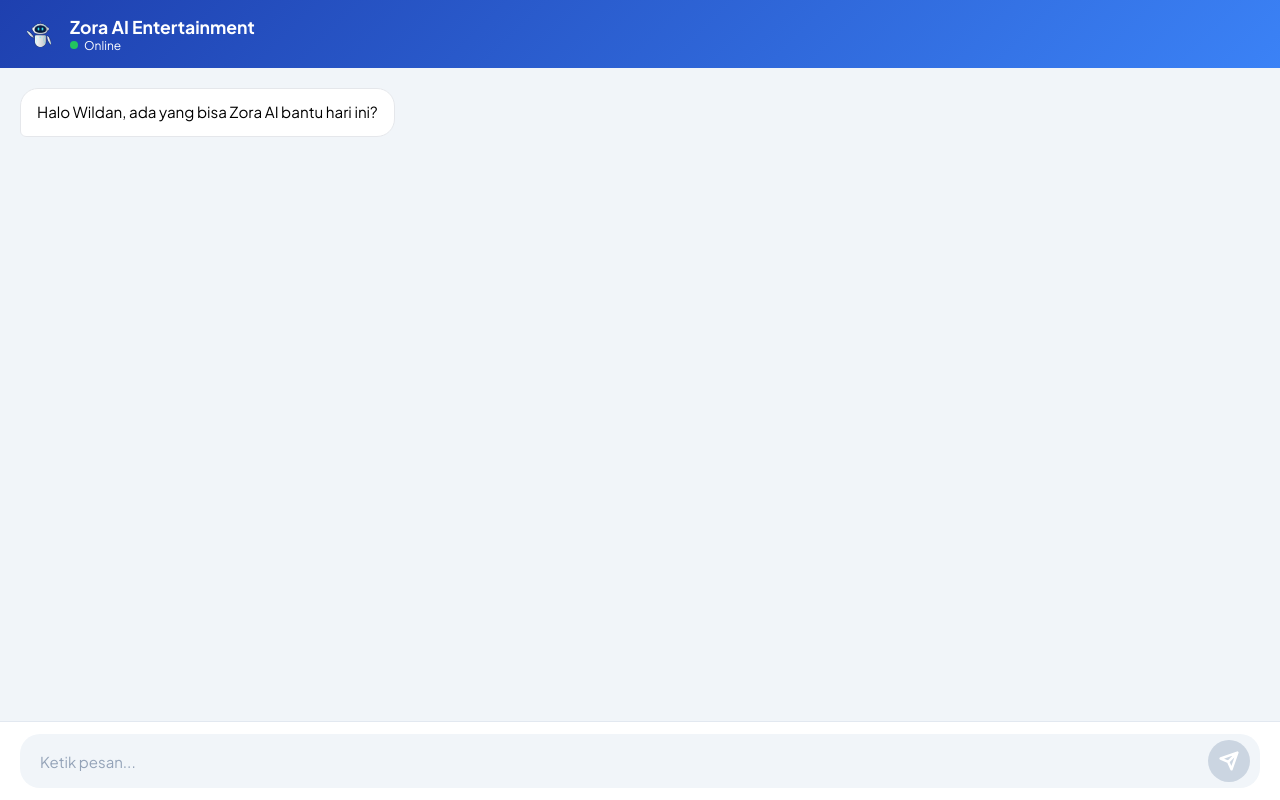
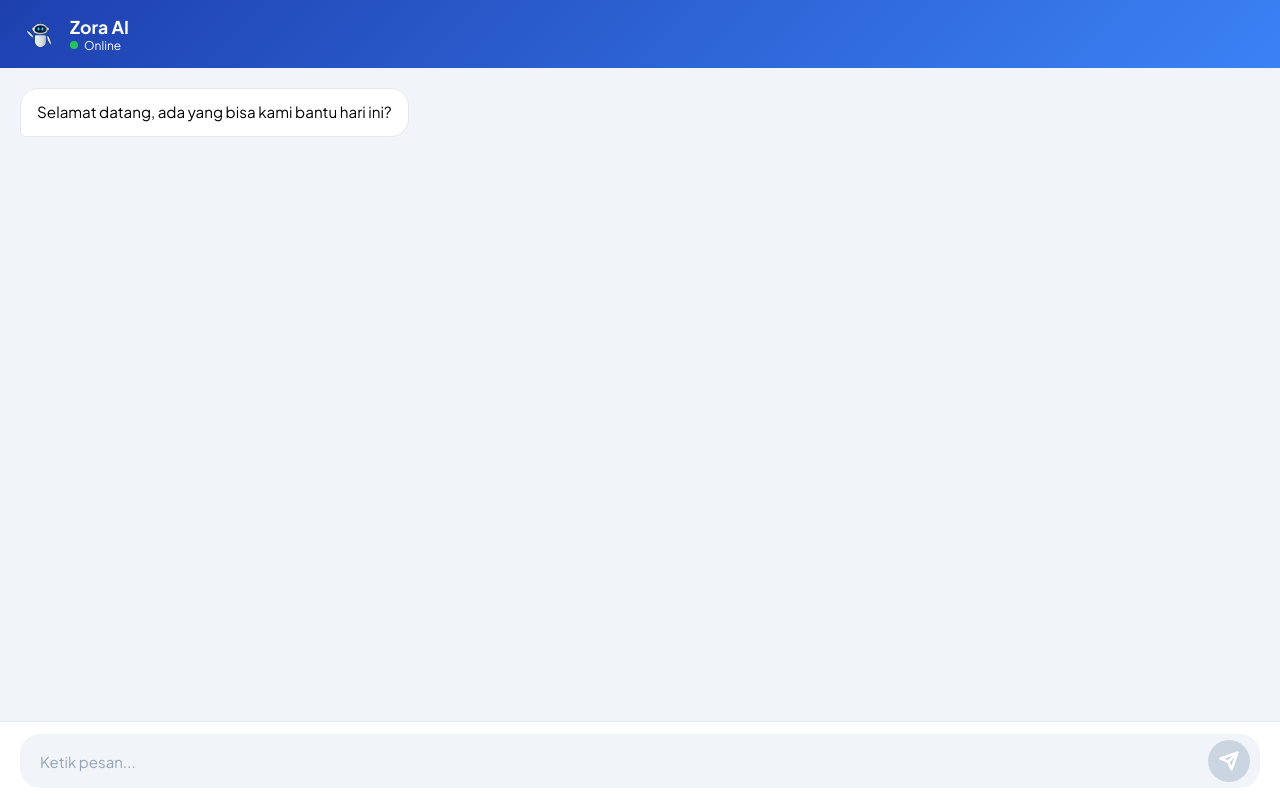
Before and after one commit to wildanroby29/zora-ai, a React (Vite) app: page / in a window 1280 px wide. Both pictures are taken after a click on the button "Mulai Percakapan". Built offline with nearby package versions, Linux system fonts and the light colour scheme.

Commit message:
Update#1

```diff
--- a/src/App.jsx
+++ b/src/App.jsx
@@ -49,7 +49,7 @@ useEffect(() => {
       setIsStarted(true);
       setTimeout(() => {
         setMessages([{
-          text: `Halo Wildan, ada yang bisa ${APP_NAME} bantu hari ini?`,
+          text: `Selamat datang, ada yang bisa kami bantu hari ini?`,
           sender: 'bot'
         }]);
       }, 600);
@@ -118,7 +118,7 @@ useEffect(() => {
             <img src={botLogo} alt="Icon" className="bot-header-img" />
             <div className="info">
               <h2 className="slide-right">
-                {APP_NAME} {APP_MODE.charAt(0).toUpperCase() + APP_MODE.slice(1)}
+                {APP_NAME}
               </h2>
               <div className="status slide-right delay-1">
                 <span className="dot pulse"></span> Online
```
